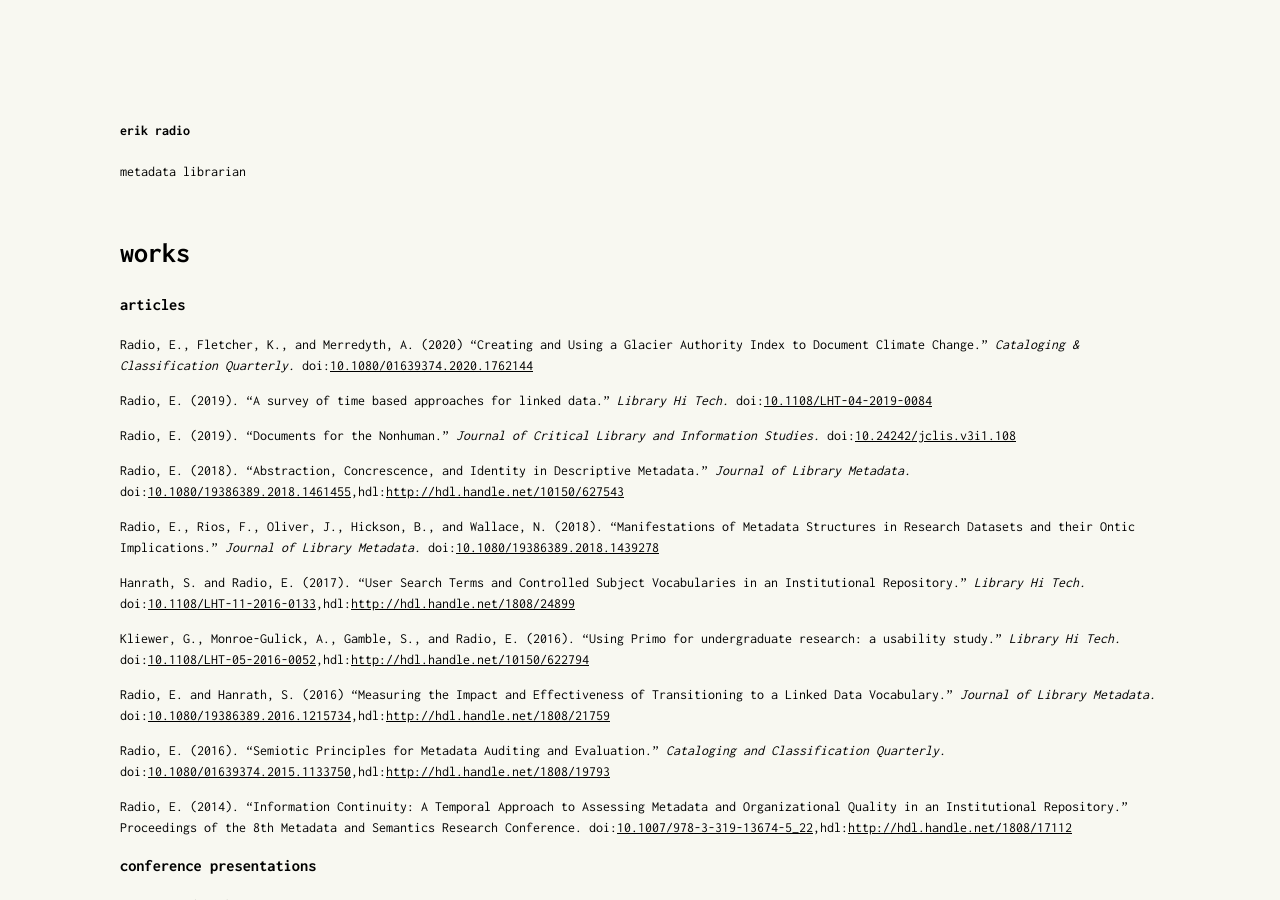
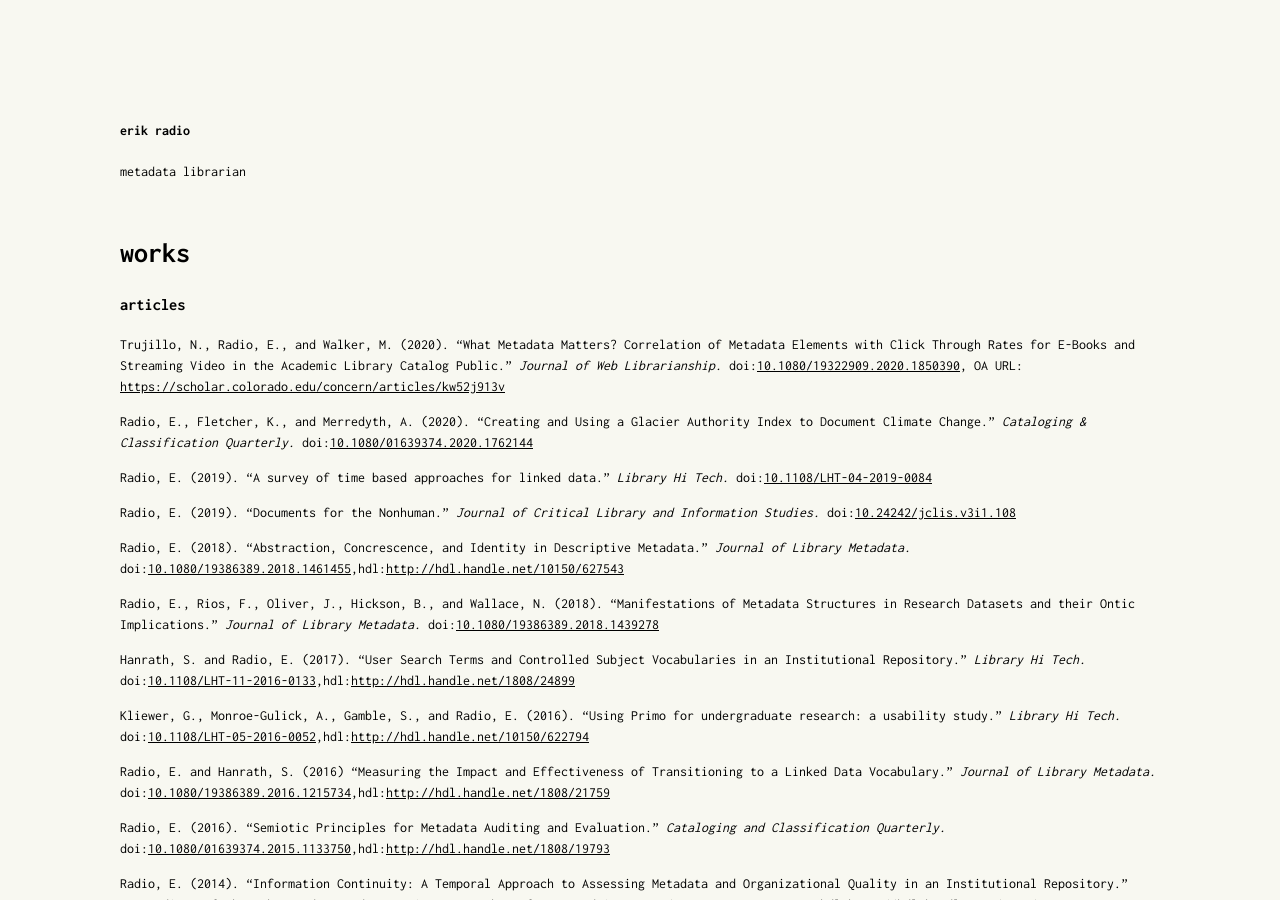
Before and after one commit to erikradio/erikradio.github.io, a Jekyll site: the page built from works.md, in a window 1280 px wide and 900 px high. Built offline with Jekyll 4.4.1, drawn with Linux system fonts in a browser that asks for light colours.

Commit message:
Update works.md

```diff
--- a/works.md
+++ b/works.md
@@ -7,7 +7,9 @@ title: works
 
 ### articles
 
-Radio, E., Fletcher, K., and Merredyth, A. (2020) "Creating and Using a Glacier Authority Index to Document Climate Change." _Cataloging & Classification Quarterly._ doi:[10.1080/01639374.2020.1762144](https://doi.org/10.1080/01639374.2020.1762144)
+Trujillo, N., Radio, E., and Walker, M. (2020). "What Metadata Matters? Correlation of Metadata Elements with Click Through Rates for E-Books and Streaming Video in the Academic Library Catalog Public." _Journal of Web Librarianship._ doi:[10.1080/19322909.2020.1850390](https://doi.org/10.1080/19322909.2020.1850390), OA URL: [https://scholar.colorado.edu/concern/articles/kw52j913v](https://scholar.colorado.edu/concern/articles/kw52j913v)
+
+Radio, E., Fletcher, K., and Merredyth, A. (2020). "Creating and Using a Glacier Authority Index to Document Climate Change." _Cataloging & Classification Quarterly._ doi:[10.1080/01639374.2020.1762144](https://doi.org/10.1080/01639374.2020.1762144)
 
 Radio, E. (2019). "A survey of time based approaches for linked data." _Library Hi Tech._ doi:[10.1108/LHT-04-2019-0084](https://doi.org/10.1108/LHT-04-2019-0084)
 
```
